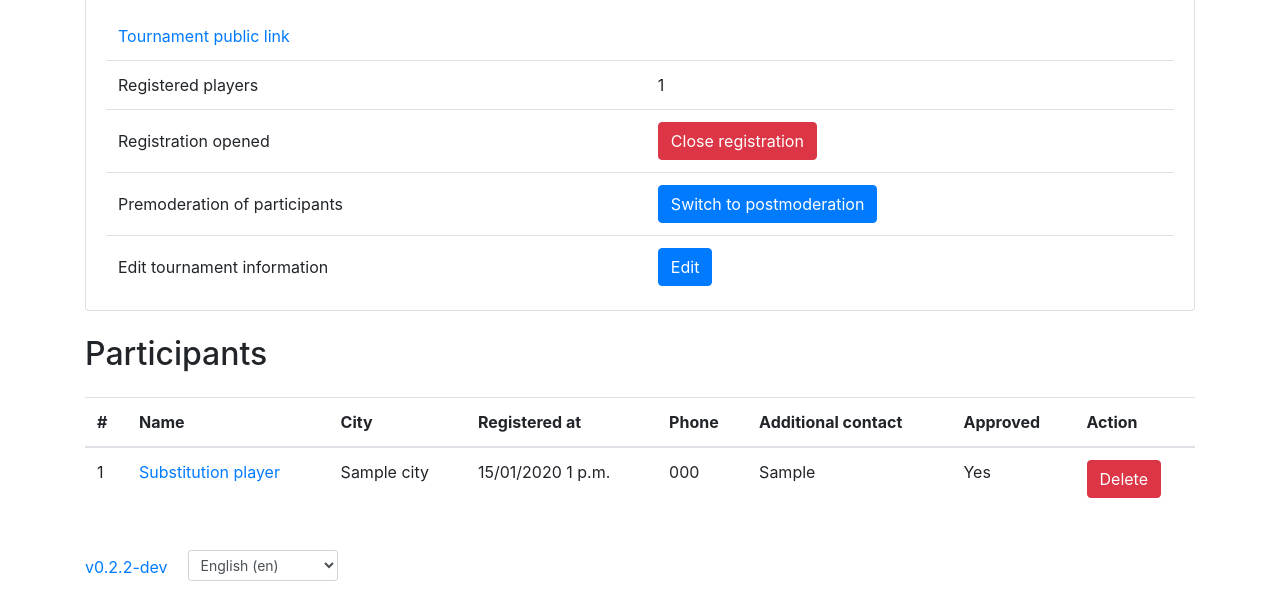
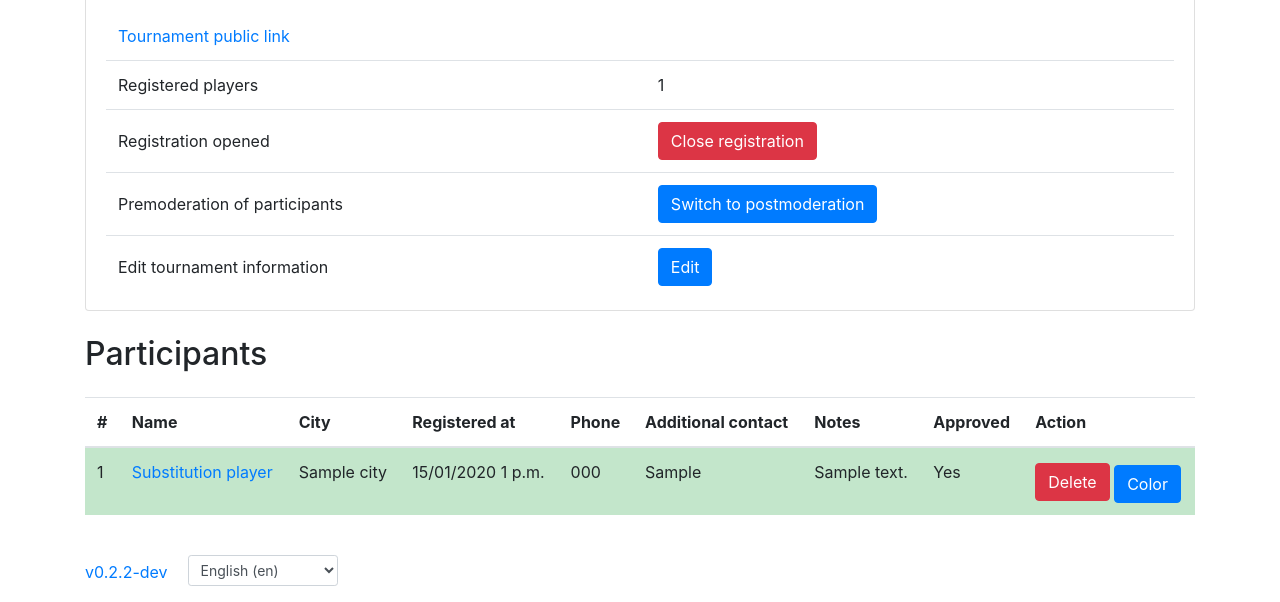
Before and after one commit to MahjongRepository/mahjong-portal, a Django app: page /en/system/tournament/managed/1/ in a window 1280 px wide. Shown: the part 250-852 px from the top of the page. Before the commit the page ends 831 px from the top, so only its background shows below. Run offline with Django 3.2, Linux system fonts and the light colour scheme; a user stored in the database is signed in; tables that the repository leaves empty hold one stand-in row (values such as "Sample post"); some libraries are stand-ins or nearby versions.

Commit message:
Allow to notes field and allow to highlight registration row

```diff
--- a/server/system/tournament_admin/urls.py
+++ b/server/system/tournament_admin/urls.py
@@ -1,7 +1,8 @@
 from django.conf.urls import url
 
 from system.tournament_admin.views import new_tournaments, upload_results, managed_tournaments, tournament_manage, \
-    toggle_registration, toggle_premoderation, tournament_edit, remove_registration, approve_registration
+    toggle_registration, toggle_premoderation, tournament_edit, remove_registration, approve_registration, \
+    toggle_highlight
 
 urlpatterns = [
     url(r'^list/$', new_tournaments, name='new_tournaments'),
@@ -10,6 +11,8 @@ urlpatterns = [
     url(r'^managed/(?P<tournament_id>\d+)/edit/$', tournament_edit, name='tournament_edit'),
     url(r'^managed/(?P<tournament_id>\d+)/registration/(?P<registration_id>\d+)/remove/$',
         remove_registration, name='remove_registration'),
+    url(r'^managed/(?P<tournament_id>\d+)/registration/(?P<registration_id>\d+)/highlight/$',
+        toggle_highlight, name='toggle_highlight'),
     url(r'^managed/(?P<tournament_id>\d+)/registration/(?P<registration_id>\d+)/approve/$',
         approve_registration, name='approve_registration'),
     url(r'^managed/(?P<tournament_id>\d+)/registration/toggle$', toggle_registration, name='toggle_registration'),
--- a/server/system/tournament_admin/views.py
+++ b/server/system/tournament_admin/views.py
@@ -208,6 +208,18 @@ def remove_registration(request, tournament_id, registration_id, **kwargs):
 
 @login_required
 @tournament_manager_auth_required
+def toggle_highlight(request, tournament_id, registration_id, **kwargs):
+    tournament = kwargs['tournament']
+
+    registration = get_object_or_404(TournamentRegistration, tournament=tournament, id=registration_id)
+    registration.is_highlighted = not registration.is_highlighted
+    registration.save()
+
+    return redirect(tournament_manage, tournament.id)
+
+
+@login_required
+@tournament_manager_auth_required
 def approve_registration(request, tournament_id, registration_id, **kwargs):
     tournament = kwargs['tournament']
 
--- a/server/templates/tournament/announcement.html
+++ b/server/templates/tournament/announcement.html
@@ -66,7 +66,7 @@
                     </thead>
                     <tbody>
                     {% for registration_item in registration_results %}
-                        <tr>
+                        <tr {% if registration_item.is_highlighted %}class="table-success" {% endif %}>
                             <th scope="row">{{ forloop.counter }}</th>
                             <td>
                                 {% if registration_item.player %}
--- a/server/templates/tournament_admin/tournament_manage.html
+++ b/server/templates/tournament_admin/tournament_manage.html
@@ -80,13 +80,16 @@
                         <th scope="col">{% trans 'Registered at' %}</th>
                         <th scope="col">{% trans 'Phone' %}</th>
                         <th scope="col">{% trans 'Additional contact' %}</th>
+                        {% if tournament.display_notes %}
+                            <th scope="col">{% trans 'Notes' %}</th>
+                        {% endif %}
                         <th scope="col">{% trans 'Approved' %}</th>
                         <th scope="col">{% trans 'Action' %}</th>
                     </tr>
                     </thead>
                     <tbody>
                     {% for registration_item in tournament_registrations %}
-                        <tr>
+                        <tr {% if registration_item.is_highlighted %}class="table-success" {% endif %}>
                             <td>{{ forloop.revcounter }}</td>
                             <td>
                                 <nobr>
@@ -118,6 +121,11 @@
                             </td>
                             <td>{{ registration_item.phone }}</td>
                             <td>{{ registration_item.additional_contact|default:'-' }}</td>
+                            {% if tournament.display_notes %}
+                                <td>
+                                    {{ registration_item.notes }}
+                                </td>
+                            {% endif %}
                             <td>
                                 {% if registration_item.is_approved %}
                                     {% trans 'Yes' %}
@@ -131,6 +139,12 @@
                                 <a href="{% url 'remove_registration' tournament.id registration_item.id %}" class="btn btn-danger">
                                     {% trans 'Delete' %}
                                 </a>
+
+                                {% if not tournament.is_online %}
+                                    <a href="{% url 'toggle_highlight' tournament.id registration_item.id %}" class="btn btn-primary" style="margin-top: 5px">
+                                        {% trans 'Color' %}
+                                    </a>
+                                {% endif %}
                             </td>
                         </tr>
                     {% endfor %}
--- a/server/tournament/models.py
+++ b/server/tournament/models.py
@@ -60,6 +60,7 @@ class Tournament(BaseModel):
 
     opened_registration = models.BooleanField(default=False)
     registrations_pre_moderation = models.BooleanField(default=False)
+    display_notes = models.BooleanField(default=False)
 
     pantheon_id = models.CharField(max_length=20, null=True, blank=True)
 
@@ -184,6 +185,10 @@ class TournamentRegistration(BaseModel):
                                           help_text=_('It will be visible only to the administrator'),
                                           default='', null=True, blank=True)
 
+    is_highlighted = models.BooleanField(default=False)
+    notes = models.TextField(null=True, blank=True, default='', verbose_name=_('Notes. Optional'),
+                             help_text=_('Tell us about yourself'))
+
     player = models.ForeignKey(Player, null=True, blank=True, related_name='tournament_registrations')
     city_object = models.ForeignKey(City, null=True, blank=True)
 
```
Also changed, not shown: server/tournament/forms.py (+7 -1 lines), server/tournament/views.py (+7 -3 lines), server/locale/ru/LC_MESSAGES/django.po, server/tournament/migrations/0016_auto_20180406_0918.py (added), 1 other file.
